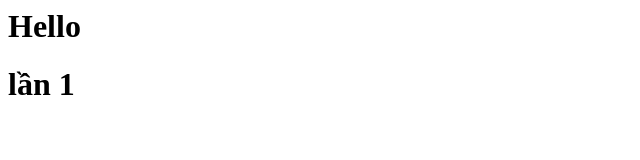
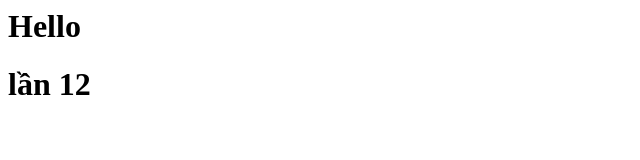
Before and after one commit to minhtriet2903/Try_Jenkins, a plain HTML site: page index.html in a window 1280 px wide. Shown: the full height of the page, 0-640 px from the left. Drawn offline with Linux system fonts and the light colour scheme.

Commit message:
first commit 2

```diff
--- a/index.html
+++ b/index.html
@@ -1,2 +1,2 @@
 <h1>Hello</h1>
-<h1>lần 1</h1>
+<h1>lần 12</h1>
```
